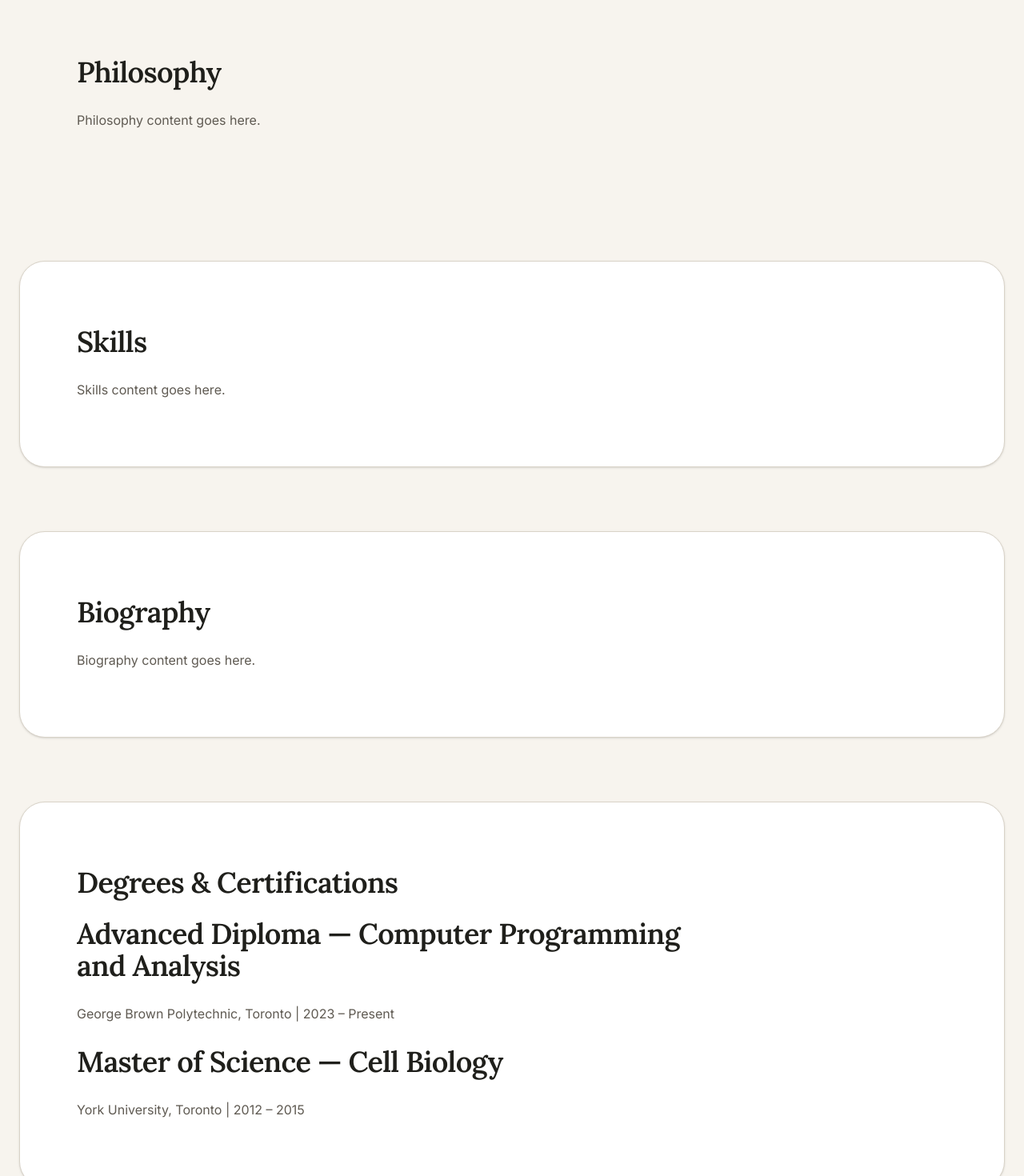
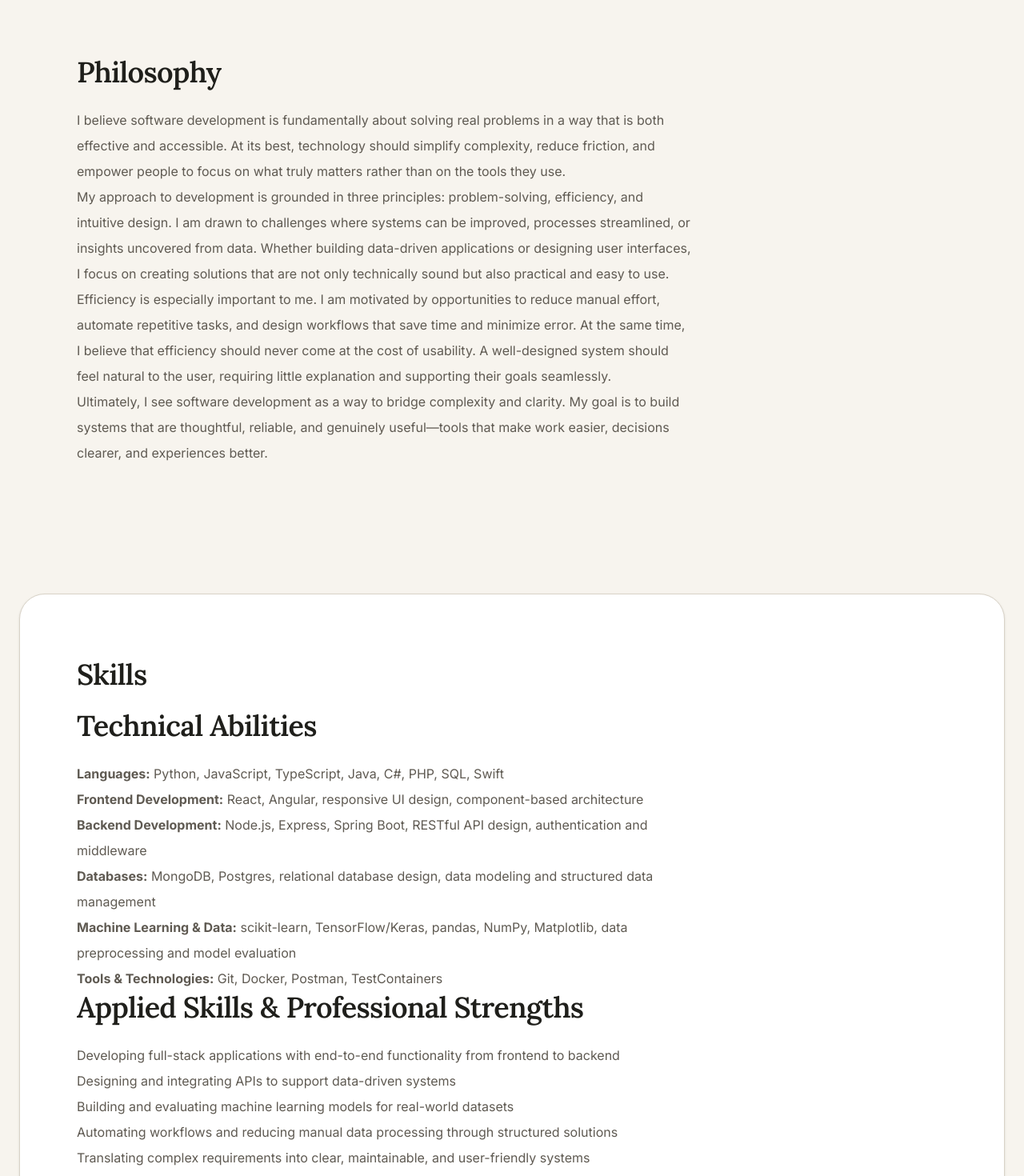
Before and after one commit to PennyAhlstrom/my-portfolio, a Next.js app: page /about in a window 1280 px wide. Shown: the part 200-1670 px from the top of the page at 80% size. Built offline with nearby package versions, Linux system fonts and the light colour scheme.

Commit message:
add biography, philosphy and skills information to about page

```diff
--- a/components/about/Biography.tsx
+++ b/components/about/Biography.tsx
@@ -11,7 +11,23 @@ export default function Biography() {
           <SectionHeader>Biography</SectionHeader>
 
           <Text className="mt-4 text-muted">
-            Biography content goes here.
+            I am a software developer who focuses on building practical, well-structured solutions
+            that make complex tasks easier to manage. My work is centered around understanding the problem first
+            —whether that means organizing messy data, improving inefficient workflows,
+            or designing systems that are intuitive for users. I aim to deliver solutions that are
+            not only technically sound, but also clear, reliable, and easy to use.
+            <br />
+            I bring a combination of analytical thinking and real-world problem-solving experience from
+            both my background in biological research and my work in software development. In research,
+            I collaborated with diverse teams and worked with complex datasets, which strengthened my ability
+            to approach problems methodically and communicate effectively. More recently, I have applied those
+            same skills to building data-driven applications and full-stack systems, where understanding user needs
+            and translating them into functional solutions is key.
+            <br />
+            What you can expect from working with me is a thoughtful and structured approach. I prioritize clarity,
+            efficiency, and usability—whether that means reducing manual processes through automation,
+            building clean and maintainable systems, or creating tools that users can navigate without friction.
+            I am motivated by delivering work that is not just complete, but genuinely useful.
           </Text>
         </div>
       </Container>
--- a/components/about/Philosophy.tsx
+++ b/components/about/Philosophy.tsx
@@ -11,7 +11,25 @@ export default function Philosophy() {
           <SectionHeader>Philosophy</SectionHeader>
 
           <Text className="mt-4 text-muted">
-            Philosophy content goes here.
+            I believe software development is fundamentally about solving real problems
+            in a way that is both effective and accessible. At its best, technology should simplify complexity,
+            reduce friction, and empower people to focus on what truly matters
+            rather than on the tools they use.
+            <br />
+            My approach to development is grounded in three principles: problem-solving, efficiency,
+            and intuitive design. I am drawn to challenges where systems can be improved,
+            processes streamlined, or insights uncovered from data. Whether building data-driven applications
+            or designing user interfaces, I focus on creating solutions that are not only technically sound
+            but also practical and easy to use.
+            <br />
+            Efficiency is especially important to me. I am motivated by opportunities to reduce manual effort,
+            automate repetitive tasks, and design workflows that save time and minimize error. At the same time,
+            I believe that efficiency should never come at the cost of usability. A well-designed system should feel
+            natural to the user, requiring little explanation and supporting their goals seamlessly.
+            <br />
+            Ultimately, I see software development as a way to bridge complexity and clarity. My goal is to
+            build systems that are thoughtful, reliable, and genuinely useful—tools that make work easier,
+            decisions clearer, and experiences better.
           </Text>
         </div>
       </Container>
--- a/components/about/Skills.tsx
+++ b/components/about/Skills.tsx
@@ -7,12 +7,42 @@ export default function Skills() {
   return (
    <Section variant="light">
       <Container>
-        <div className="max-w-3xl">
-          <SectionHeader>Skills</SectionHeader>
-
-          <Text className="mt-4 text-muted">
-            Skills content goes here.
-          </Text>
+        <SectionHeader>Skills</SectionHeader>
+          <div className="max-w-3xl">
+            <SectionHeader as="h3" size="small">Technical Abilities</SectionHeader>
+            <Text className="mt-4 text-muted">
+              <strong>Languages:</strong> Python, JavaScript, TypeScript, Java, C#, PHP, SQL, Swift
+              <br />
+              <strong>Frontend Development:</strong> React, Angular, responsive UI design, component-based architecture
+              <br />
+              <strong>Backend Development:</strong> Node.js, Express, Spring Boot, RESTful API design, authentication and middleware
+              <br />
+              <strong>Databases:</strong> MongoDB, Postgres, relational database design, data modeling and structured data management
+              <br />
+              <strong>Machine Learning & Data:</strong> scikit-learn, TensorFlow/Keras, pandas, NumPy, Matplotlib, data preprocessing and model evaluation
+              <br />
+              <strong>Tools & Technologies:</strong> Git, Docker, Postman, TestContainers
+              <br />
+            </Text>
+          </div>
+          <div className="max-w-3xl">
+            <SectionHeader as="h3" size="small">Applied Skills & Professional Strengths</SectionHeader>
+            <Text className="mt-4 text-muted">
+              Developing full-stack applications with end-to-end functionality from frontend to backend
+              <br />
+              Designing and integrating APIs to support data-driven systems
+              <br />
+              Building and evaluating machine learning models for real-world datasets
+              <br />
+              Automating workflows and reducing manual data processing through structured solutions
+              <br />
+              Translating complex requirements into clear, maintainable, and user-friendly systems
+              <br />
+              Public speaking and presentation experience through academic and research work
+              <br />
+              Ability to communicate technical concepts clearly to both technical and non-technical audiences
+              <br />
+            </Text>
         </div>
       </Container>
     </Section>
```
